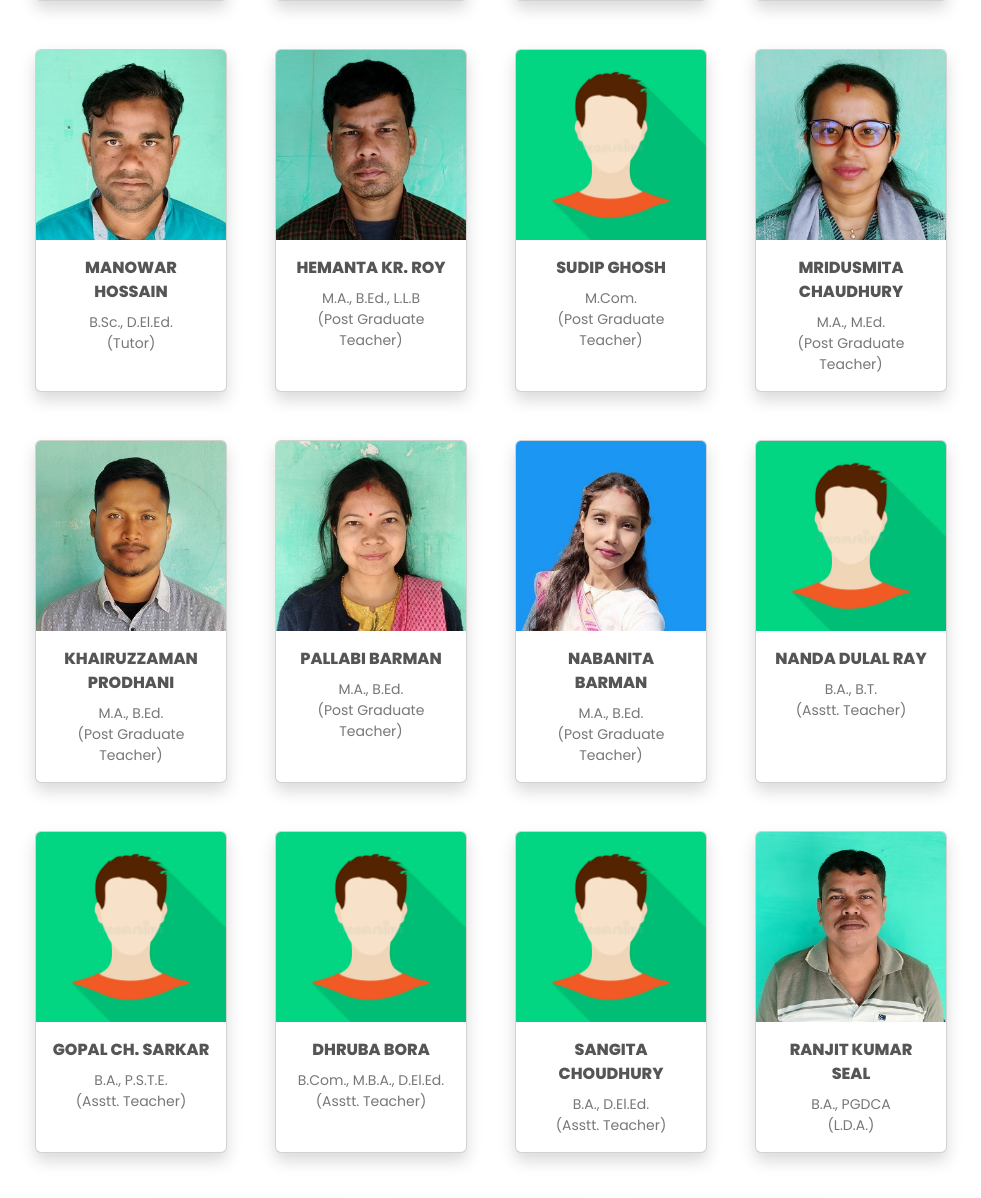
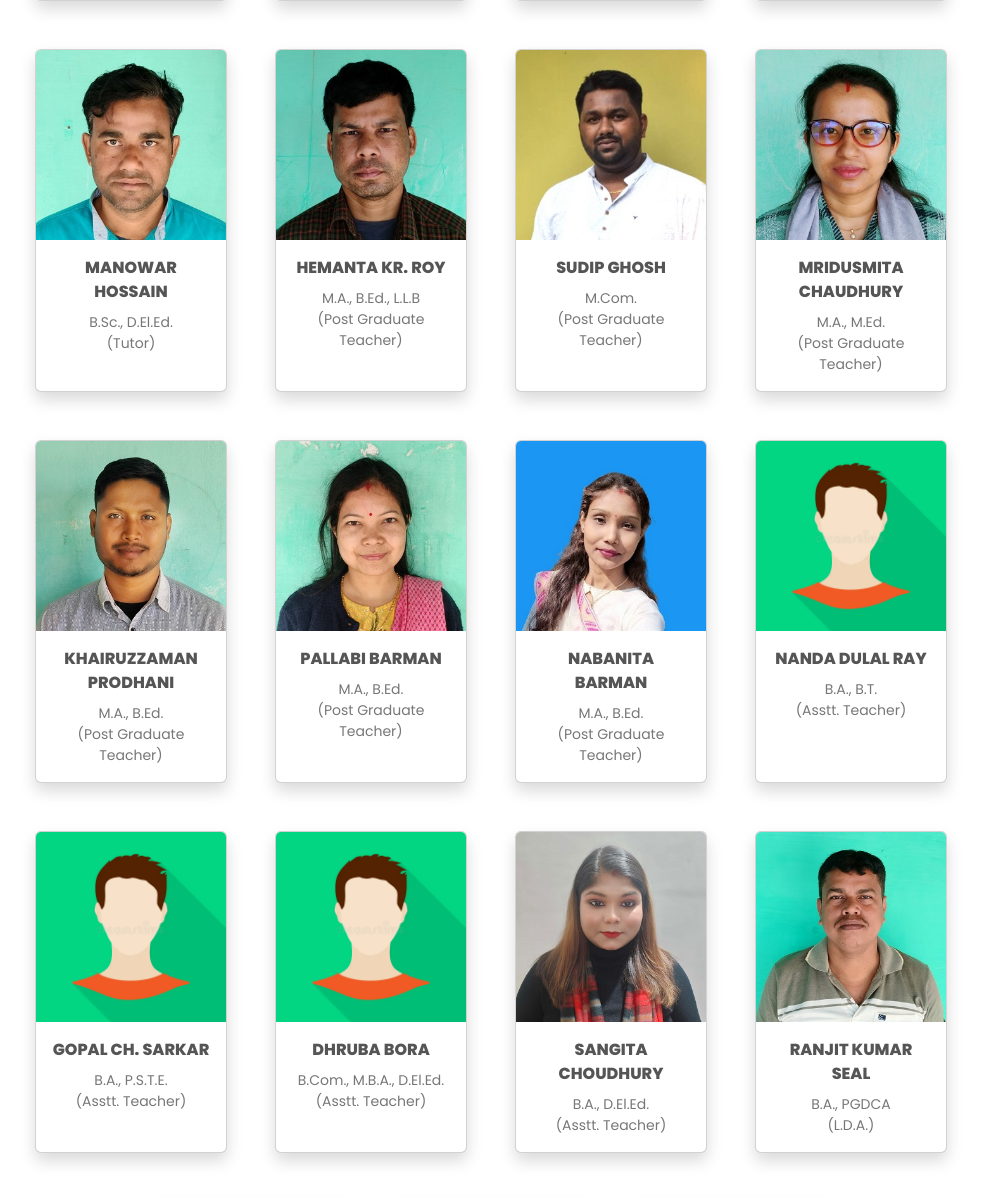
Before and after one commit to iamjibesh/DDHSS, a plain HTML site: page faculty.html in a window 1280 px wide. Shown: the part 2655-3853 px from the top of the page, without its empty margins (149-1130 px from the left). Drawn offline with nearby package versions, Linux system fonts and the light colour scheme.

Commit message:
Update faculty.html

```diff
--- a/faculty.html
+++ b/faculty.html
@@ -410,7 +410,7 @@
           <div class="card shadow w-lg-50" style="width: 12rem">
             <img
               class="card-img-top"
-              src="images/Staff Photos/dp.webp"
+              src="images/Staff Photos/Sudip Ghosh.jpg"
               alt="Card image cap"
             />
             <div class="card-body">
@@ -508,7 +508,7 @@
           <div class="card shadow w-lg-50" style="width: 12rem">
             <img
               class="card-img-top"
-              src="images/Staff Photos/dp.webp"
+              src="images/Staff Photos/Sangita Choudhury.jpg"
               alt="Card image cap"
             />
             <div class="card-body">
```
